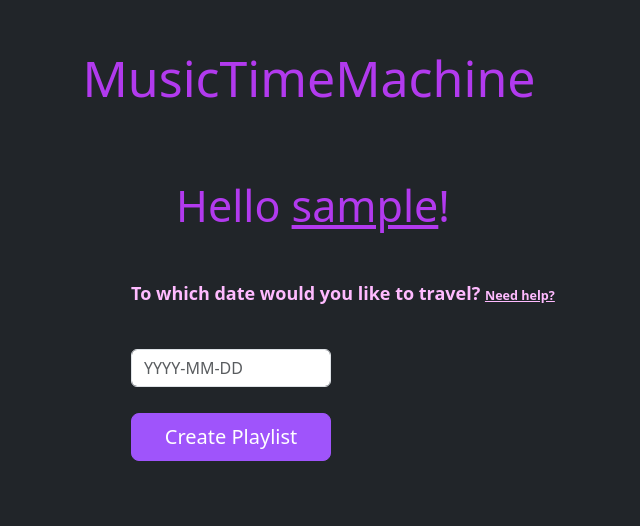
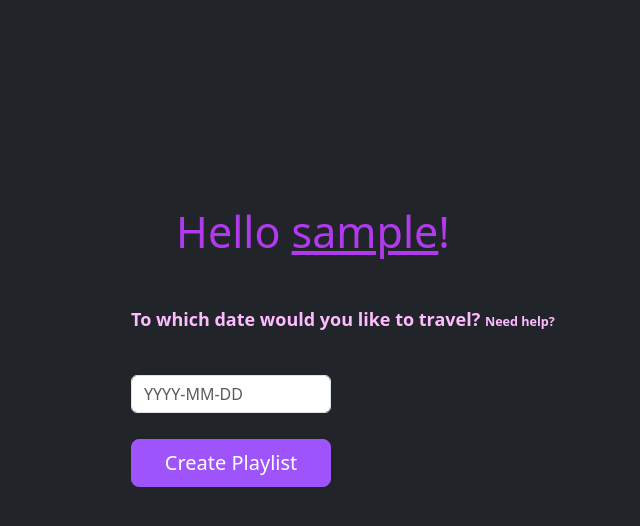
Before and after one commit to SandraHeinzova/MusicTimeMachine, a Python web app: template templates/logged.html in a window 1280 px wide. Shown: the top 526 px of the page, without its empty margins (331-971 px from the left). Run offline with Jinja, Linux system fonts and the light colour scheme; the template is opened without the code that fills it: most values are stand-ins (such as "Sample title", 1, 10 or a date in 2020).

Commit message:
modified logged.html page and added some CSS styles

```diff
--- a/static/css/styles.css
+++ b/static/css/styles.css
@@ -1,3 +1,7 @@
+.dark-mode {
+ background-color: rgb(33, 37, 41) !important;
+}
+
 .text-h1 {
     color: rgb(178,58,238);
     font-size: 50px;
@@ -29,6 +33,13 @@
     color: rgb(255, 187, 255);
     font-size: 18px;
     font-weight: bold;
+}
+
+.adjustment-box {
+    width: 100%;
+    height: 100px;
+    background-color: rgb(33, 37, 41);
+    margin: 10px 0;
 }
 
 .create-button {
@@ -103,10 +114,6 @@
     transform: translate(-50%, -50%);
 }
 
-.dark-mode {
- background-color: rgb(33, 37, 41) !important;
-}
-
 .btn-close, .btn-secondary {
   background-color: #9f54fb !important;
   border-color: #9f54fb !important;
@@ -121,6 +128,7 @@
 
 a {
   color: rgb(255, 187, 255) !important;
+  text-decoration: none !important;
 }
 
 .flash {
--- a/templates/logged.html
+++ b/templates/logged.html
@@ -3,7 +3,7 @@
 
 {% block content %}
 <div class="row justify-content-center flex-container mt-5">
-    <h1 class="text-center text-h1 pb-3">MusicTimeMachine</h1>
+    <div class="adjustment-box"></div>
 </div>
 <div class="row justify-content-center flex-container mt-5">
     <h1 class="text-center text-user-name pb-3 ms-2">Hello <span class="user-name">{{ user_name }}</span>!</h1>
```
